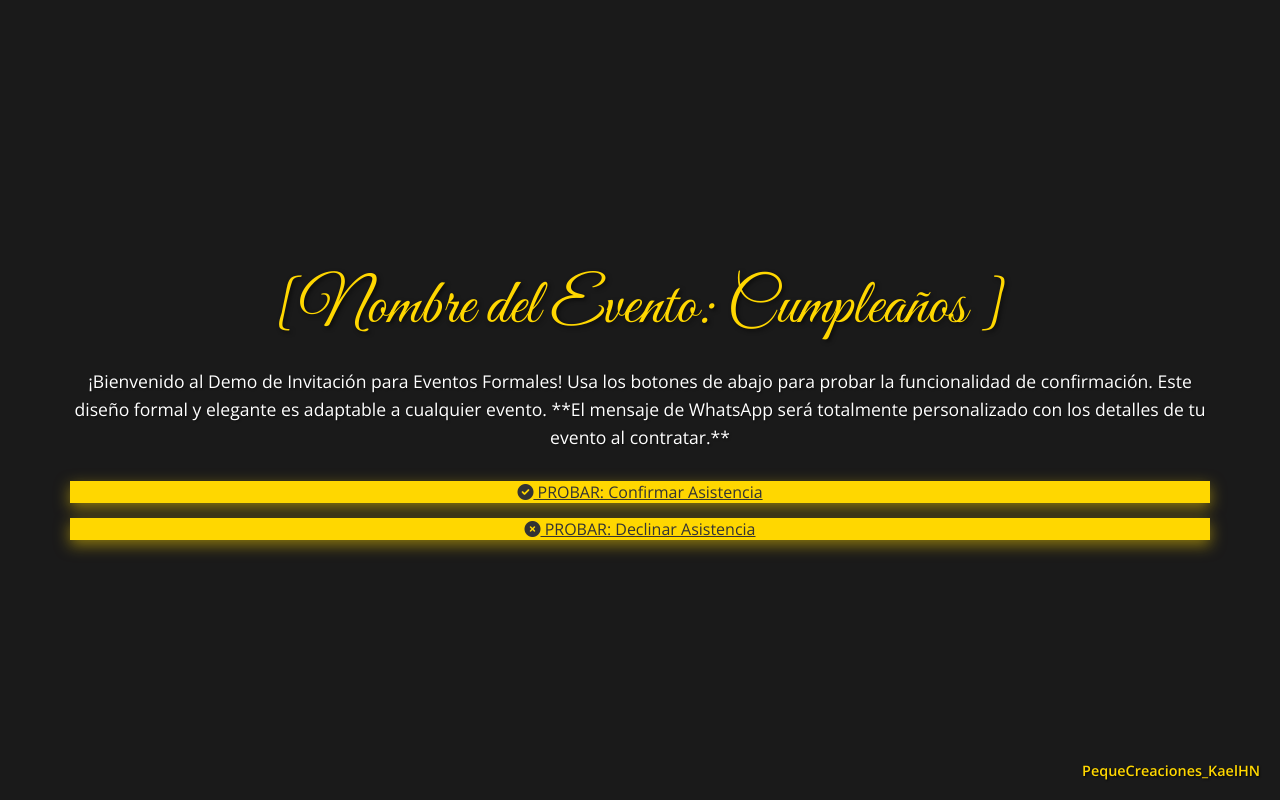
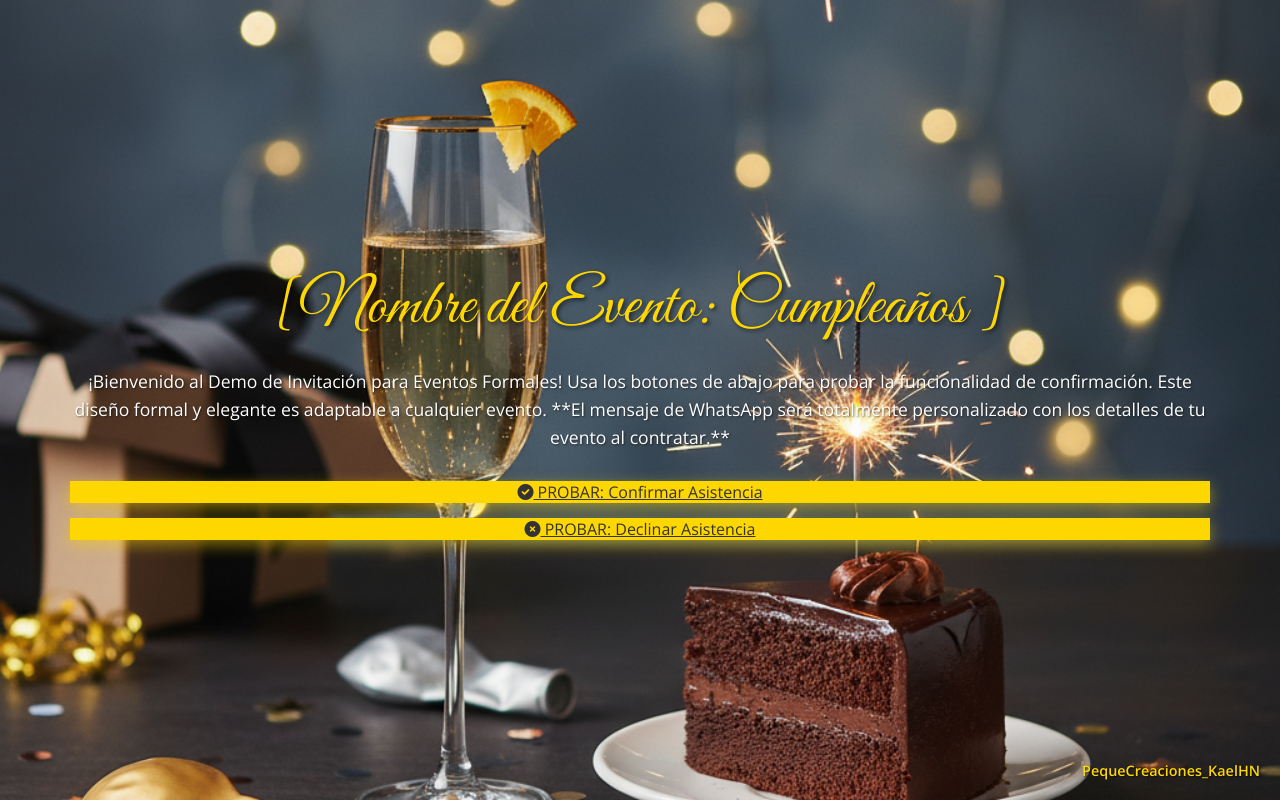
Before and after one commit to PequeCreacionesKaelHN/Invitaciones_Adultos, a plain HTML site: page index.html in a window 1280 px wide. Drawn offline with nearby package versions, Linux system fonts and the light colour scheme.

Commit message:
Modify index.html for event confirmation page
Updated background image and adjusted styles.

```diff
--- a/index.html
+++ b/index.html
@@ -38,9 +38,9 @@
         margin: 0;
         font-family: 'Open Sans', sans-serif;
 
-        /* --- FONDO PARA FIESTA (Asegúrate que 'fondo-fiesta-adultos.png' esté en tu repositorio) --- */
+        /* --- FONDO PARA FIESTA (Asegúrate que 'fiestas_adultos1.png' esté en tu repositorio) --- */
         background:
-            url('fondo-fiesta-adultos.png') no-repeat center center fixed;
+            url('fiestas_adultos1.png') no-repeat center center fixed;
         background-color: #1a1a1a; /* Color de respaldo, Negro/Gris muy oscuro */
         background-size: cover;
 
```
